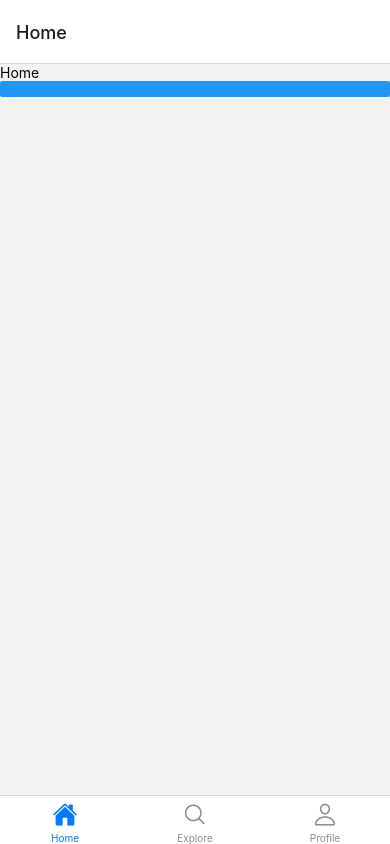
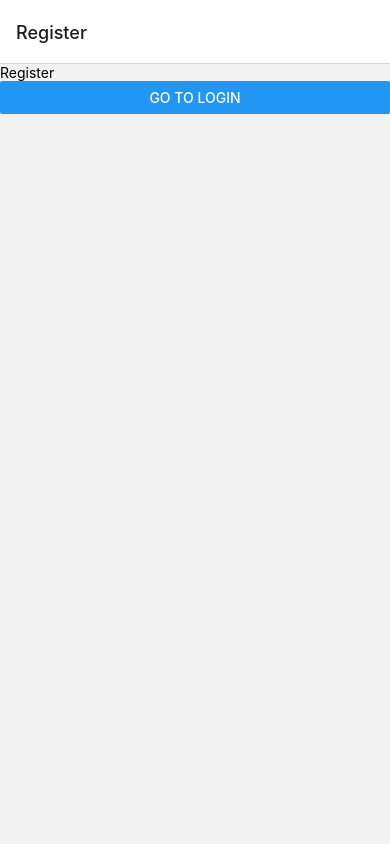
Before and after one commit to Rosillon2001/River-app, a React Native app in the folder River/: screen /Register in a window 390 px wide. Built offline with nearby package versions, Linux system fonts and the light colour scheme.

Commit message:
Login and Register Stack navigation
Created Login and Register screens (base).
Adjusted redux test button in HomeScreen.
Navigation.js now has a ternary operator for auth routes.

```diff
--- a/River/package.json
+++ b/River/package.json
@@ -12,6 +12,7 @@
   "dependencies": {
     "@react-navigation/bottom-tabs": "^6.0.9",
     "@react-navigation/native": "^6.0.6",
+    "@react-navigation/stack": "^6.0.11",
     "@reduxjs/toolkit": "^1.6.2",
     "axios": "^0.24.0",
     "expo": "~43.0.2",
@@ -22,7 +23,8 @@
     "react-native-safe-area-context": "^3.3.2",
     "react-native-web": "0.17.1",
     "react-redux": "^7.2.6",
-    "redux": "^4.1.2"
+    "redux": "^4.1.2",
+    "react-native-gesture-handler": "~1.10.2"
   },
   "devDependencies": {
     "@babel/core": "^7.12.9"
--- a/River/src/Navigation.js
+++ b/River/src/Navigation.js
@@ -1,38 +1,53 @@
 import React from "react";
 import { NavigationContainer } from '@react-navigation/native';
 import { createBottomTabNavigator } from '@react-navigation/bottom-tabs';
+import { createStackNavigator } from '@react-navigation/stack';
 import { Ionicons } from '@expo/vector-icons';
 
 import HomeScreen from "./screens/HomeScreen";
 import ExploreScreen from "./screens/ExploreScreen";
 import ProfileScreen from "./screens/ProfileScreen";
 
-const tabNavigator = createBottomTabNavigator();
+import RegisterScreen from "./screens/RegisterScreen";
+import LoginScreen from "./screens/LoginScreen";
 
-export default function Navigation(){
-    return(
+const Tab = createBottomTabNavigator();
+const Stack = createStackNavigator();
+
+export default function Navigation() {
+
+    const auth = false
+
+    return (
         <NavigationContainer>
-            <tabNavigator.Navigator
-                screenOptions = {({ route }) => ({
-                    tabBarIcon:({ focused, color, size}) =>{
+            {auth ? (
+                <Tab.Navigator
+                    screenOptions={({ route }) => ({
+                        tabBarIcon: ({ focused, color, size }) => {
                             let iconName;
-                        if(route.name === 'Home') {
+                            if (route.name === 'Home') {
                                 iconName = focused ? 'home' : 'home-outline'
                             }
-                        if(route.name === 'Explore') {
+                            if (route.name === 'Explore') {
                                 iconName = focused ? 'search' : 'search-outline'
                             }
-                        if(route.name === 'Profile') {
+                            if (route.name === 'Profile') {
                                 iconName = focused ? 'person' : 'person-outline'
                             }
-                        return <Ionicons name={iconName} size={size} color={color}/>
+                            return <Ionicons name={iconName} size={size} color={color} />
                         }
                     })
                     }>
-                <tabNavigator.Screen name="Home" component = {HomeScreen}/>
-                <tabNavigator.Screen name="Explore" component = {ExploreScreen}/>
-                <tabNavigator.Screen name="Profile" component = {ProfileScreen}/>
-            </tabNavigator.Navigator>
+                    <Tab.Screen name="Home" component={HomeScreen} />
+                    <Tab.Screen name="Explore" component={ExploreScreen} />
+                    <Tab.Screen name="Profile" component={ProfileScreen} />
+                </Tab.Navigator>
+            ) : (
+                <Stack.Navigator>
+                    <Stack.Screen name="Register" component={RegisterScreen} />
+                    <Stack.Screen name="Login" component={LoginScreen} />
+                </Stack.Navigator>
+            )}
         </NavigationContainer>
     )
 }
--- a/River/src/screens/HomeScreen.js
+++ b/River/src/screens/HomeScreen.js
@@ -26,7 +26,7 @@ export default function HomeScreen() {
     return (
         <View>
             <Text>Home</Text>
-            <Button onPress={storeUser}>Redux store example</Button>
+            <Button title="Redux store example" onPress={storeUser}/>
         </View>
     );
 }
--- /dev/null
+++ b/River/src/screens/LoginScreen.js
@@ -0,0 +1,10 @@
+import React from "react";
+import { Text, View } from 'react-native';
+
+export default function LoginScreen() {
+    return (
+        <View>
+            <Text>Login</Text>
+        </View>
+    );
+}
--- /dev/null
+++ b/River/src/screens/RegisterScreen.js
@@ -0,0 +1,14 @@
+import React from "react";
+import { Text, View, Button } from 'react-native';
+
+export default function RegisterScreen({ navigation }) {
+    return (
+        <View>
+            <Text>Register</Text>
+            <Button
+                title="Go to Login"
+                onPress={() => navigation.push('Login')}
+            />
+        </View>
+    );
+}
```
Also changed, not shown: 1 other file (tests, documents, lock files or other folders). Lines whose indentation alone changed are shown as unchanged.
